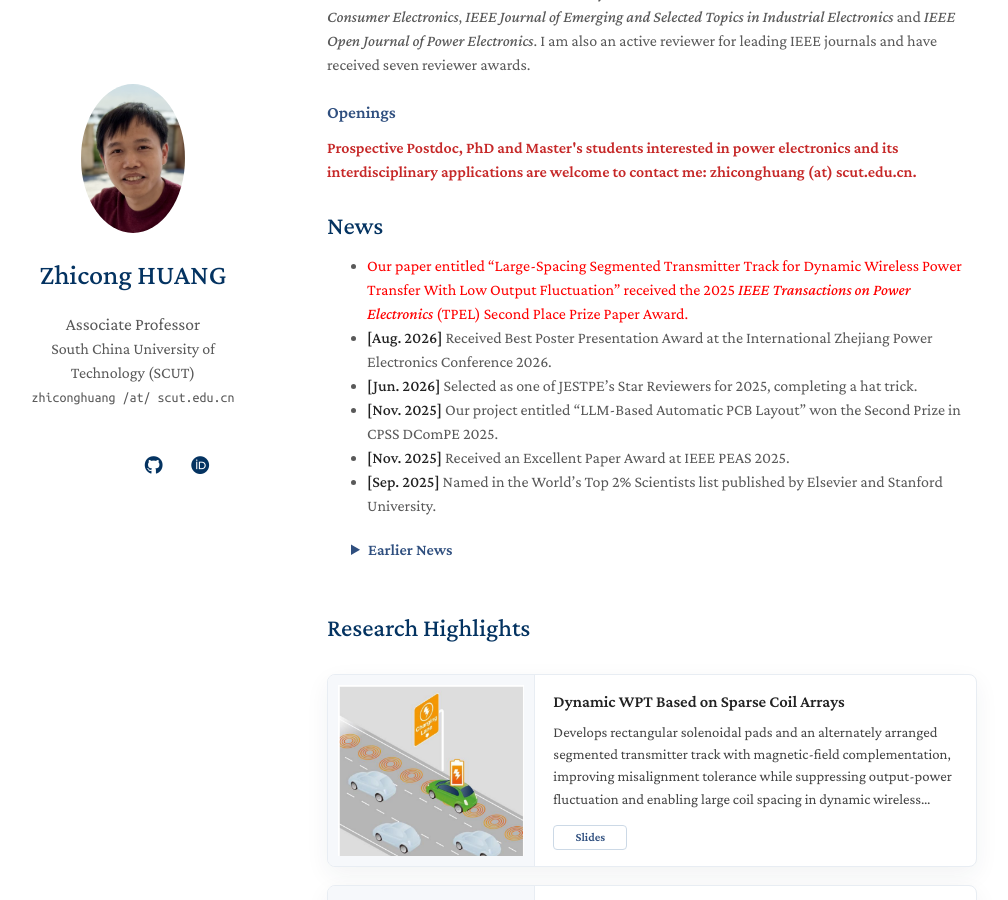
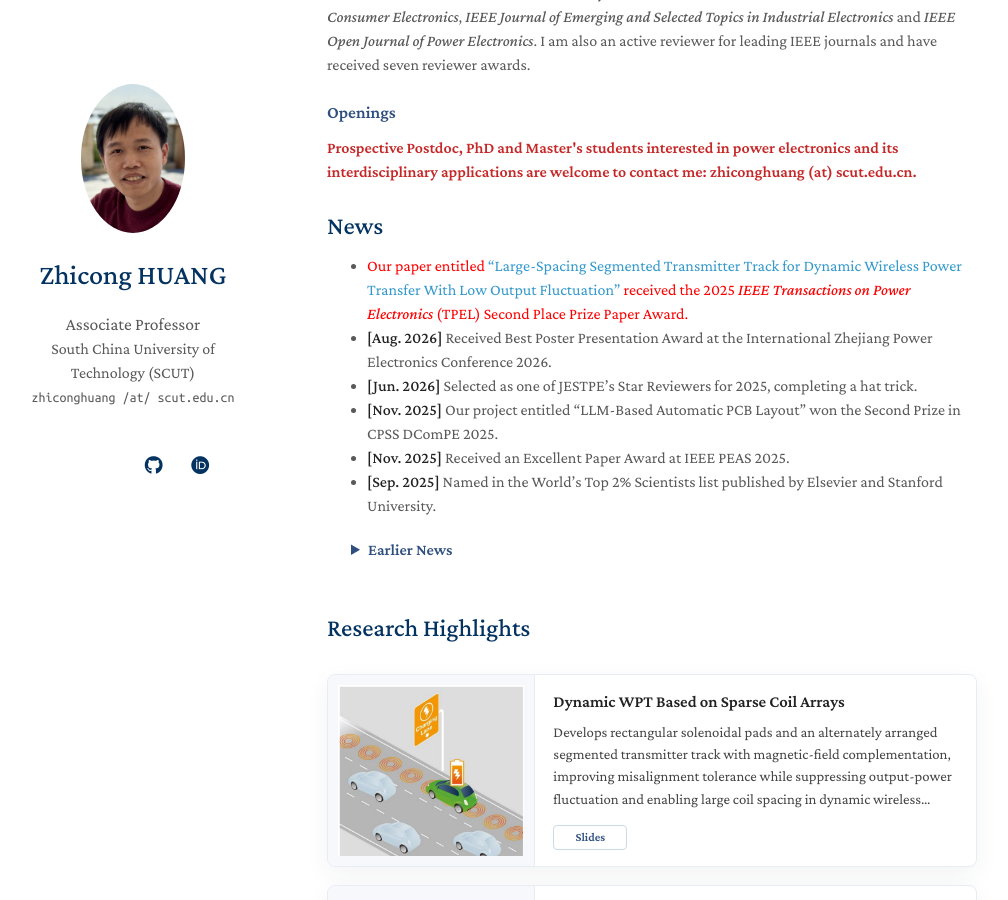
Before and after one commit to forwardhuang/forwardhuang.github.io, a Jekyll site: the page built from index.md, in a window 1280 px wide and 900 px high, scrolled down 432 px. Shown: the whole window, without its empty margins (143-1151 px from the left). Built offline with Jekyll 4.4.1, drawn with Linux system fonts in a browser that asks for light colours; a style sheet for code colours, icons or effects is not loaded; our own code applies the rules of GitHub Pages for plain Markdown files.

Commit message:
Use default link color for TPEL award paper

```diff
--- a/index.md
+++ b/index.md
@@ -20,7 +20,7 @@
 
 <h2 id="news" class="section-title news-section-title">News</h2>
 
-- <span style="color: red;">Our paper entitled <a href="https://ieeexplore.ieee.org/document/11002618" target="_blank" rel="noopener" style="color: red;">“Large-Spacing Segmented Transmitter Track for Dynamic Wireless Power Transfer With Low Output Fluctuation”</a> received the 2025 <em>IEEE Transactions on Power Electronics</em> (TPEL) Second Place Prize Paper Award.</span>
+- <span style="color: red;">Our paper entitled <a href="https://ieeexplore.ieee.org/document/11002618" target="_blank" rel="noopener">“Large-Spacing Segmented Transmitter Track for Dynamic Wireless Power Transfer With Low Output Fluctuation”</a> received the 2025 <em>IEEE Transactions on Power Electronics</em> (TPEL) Second Place Prize Paper Award.</span>
 - **[Aug. 2026]** Received Best Poster Presentation Award at the International Zhejiang Power Electronics Conference 2026.
 - **[Jun. 2026]** Selected as one of JESTPE's Star Reviewers for 2025, completing a hat trick.
 - **[Nov. 2025]** Our project entitled "LLM-Based Automatic PCB Layout" won the Second Prize in CPSS DComPE 2025.
```
